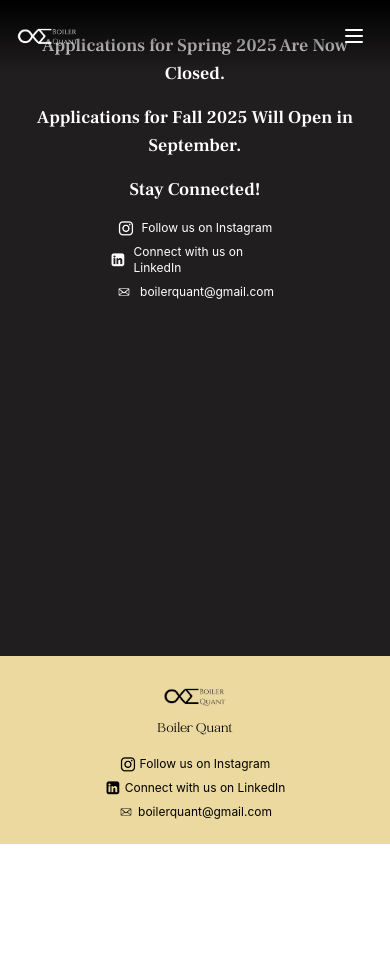
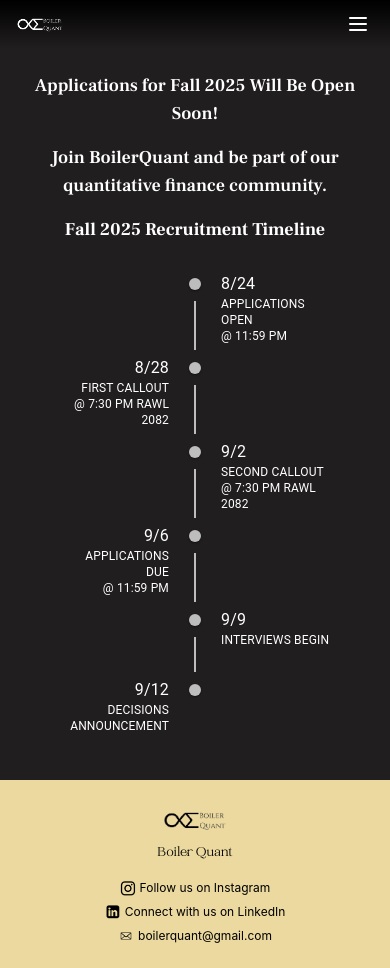
Before and after one commit to Boiler-Quant/boiler_quant_web, a React (Create React App) app: page /join-us in a window 390 px wide. Before the commit the page ends 844 px from the top, so only its background shows below. Built offline with nearby package versions, Linux system fonts and the light colour scheme; no server answers.

Commit message:
Fall 2025 Recruitment Schedule Update
- Minor Fix: Navigation bar padding reduced for mobile

```diff
--- a/public/index.html
+++ b/public/index.html
@@ -21,7 +21,7 @@
     <meta name="theme-color" content="#000000" />
     <meta
       name="description"
-      content="Web site created using create-react-app"
+      content="Purdue’s Quantitative Finance Club — preparing students for careers at top quant firms."
     />
     <link rel="apple-touch-icon" href="%PUBLIC_URL%/logo_black.svg" />
     <!--
--- a/src/pages/Home/Home.js
+++ b/src/pages/Home/Home.js
@@ -71,13 +71,17 @@
           </p> */}
 
           <p className="text-body-lg lg:mb-3 font-semibold">
-            Fall 2025 Recruitment Coming Soon!
+            Fall 2025 Applications Opening Soon!
           </p>
           <p className="text-body-md mb-section-sm">
-            We'll be announcing our Fall 2025 recruitment timeline shortly. Stay
-            tuned for updates and follow us on Instagram and LinkedIn to be the
-            first to know when applications open!
+            Fall 2025 Recruitment Schedule is now available.
           </p>
+          <Link
+            to="/join-us"
+            className={`inline-block ${theme.dust} ${theme.text_black} ${theme.hover_dust} text-body-sm font-semibold py-2 px-4 rounded-lg transition-colors mb-section-sm`}
+          >
+            View Timeline
+          </Link>
         </section>
       </div>
     </div>
--- /dev/null
+++ b/src/pages/JoinUs/Fall2025Timeline.js
@@ -0,0 +1,82 @@
+import * as React from "react";
+import Timeline from "@mui/lab/Timeline";
+import TimelineItem from "@mui/lab/TimelineItem";
+import TimelineSeparator from "@mui/lab/TimelineSeparator";
+import TimelineConnector from "@mui/lab/TimelineConnector";
+import TimelineContent from "@mui/lab/TimelineContent";
+import TimelineDot from "@mui/lab/TimelineDot";
+
+const events = [
+  {
+    date: "8/24",
+    title: "APPLICATIONS OPEN",
+    time: "@ 11:59 PM",
+  },
+  {
+    date: "8/28",
+    title: "FIRST CALLOUT",
+    time: "@ 7:30 PM RAWL 2082",
+  },
+  {
+    date: "9/2",
+    title: "SECOND CALLOUT",
+    time: "@ 7:30 PM RAWL 2082",
+  },
+  {
+    date: "9/6",
+    title: "APPLICATIONS DUE",
+    time: "@ 11:59 PM",
+  },
+  {
+    date: "9/9",
+    title: "INTERVIEWS BEGIN",
+    time: "",
+  },
+  {
+    date: "9/12",
+    title: "DECISIONS ANNOUNCEMENT",
+    time: "",
+  },
+];
+
+export default function Fall2025Timeline() {
+  return (
+    <Timeline position="alternate" className="w-full lg:space-y-8">
+      {events.map((event, index) => (
+        <TimelineItem key={index} className="w-full">
+          <TimelineSeparator>
+            <TimelineDot className="size-2 lg:size-10" />
+            {index < events.length - 1 && (
+              <TimelineConnector className="h-4 sm:border-2 lg:h-20" />
+            )}
+          </TimelineSeparator>
+          <TimelineContent>
+            <div className="flex items-start">
+              {/* Horizontal Line */}
+              {index % 2 === 0 && (
+                <hr className="hidden sm:block w-10 mt-3 lg:w-16 lg:mt-5 border-gray-100 border-t-2 " />
+              )}
+
+              {/* Content */}
+              <div
+                className={`px-1 sm:px-3 lg:px-5 ${
+                  index % 2 === 1 ? "ml-auto text-right" : ""
+                }`}
+              >
+                <h1 className="text-heading-sm lg:text-heading-lg lg:pb-2">
+                  {event.date}
+                </h1>
+                <p className="text-body-sm lg:text-body-lg">{event.title}</p>
+                <p className="text-body-sm lg:text-body-lg">{event.time}</p>
+              </div>
+
+              {index % 2 === 1 && (
+                <hr className="hidden sm:block w-10 mt-3 lg:w-16 lg:mt-5 border-gray-100 border-t-2 " />
+              )}
+            </div>
+          </TimelineContent>
+        </TimelineItem>
+      ))}
+    </Timeline>
+  );
+}
--- a/src/pages/JoinUs/JoinUs.js
+++ b/src/pages/JoinUs/JoinUs.js
@@ -1,82 +1,24 @@
 import { useTheme } from "../../theme-context";
-import Timeline from "./Timeline";
+import Fall2025Timeline from "./Fall2025Timeline";
 import { Link } from "react-router-dom";
 
 const JoinUs = () => {
   const theme = useTheme();
   return (
     <section
-      className={`section-container ${theme.background} ${theme.text_white} flex flex-col items-center space-y-responsive`}
+      className={`section-container ${theme.background} ${theme.text_white} flex flex-col items-center space-y-responsive mt-10`}
     >
       <h3 className="text-heading-md font-semibold font-frank text-center">
-        Applications for Spring 2025 Are Now Closed.
+        Applications for Fall 2025 Will Be Open Soon!
       </h3>
       <h3 className="text-heading-md font-semibold font-frank text-center">
-        Applications for Fall 2025 Will Open in September.
+        Join BoilerQuant and be part of our quantitative finance community.
       </h3>
 
-      <h4 className="text-heading-md font-semibold font-frank text-center">
-        Stay Connected!
-      </h4>
-      <div className="flex flex-col items-center justify-center w-1/2 space-y-responsive-sm text-white">
-        <a
-          href="https://www.instagram.com/boilerquant/"
-          target="_blank"
-          rel="noopener noreferrer"
-        >
-          <div className="flex items-center hover:opacity-70">
-            <img
-              src="/instagram-logo.png"
-              alt="Instagram"
-              className="h-4 w-4 sm:h-5 sm:w-5 md:h-6 md:w-6 brightness-0 invert"
-            />
-            <p className="text-body-xs ml-2 sm:ml-3">Follow us on Instagram</p>
-          </div>
-        </a>
-        <a
-          href="https://www.linkedin.com/company/boilerquant/"
-          target="_blank"
-          rel="noopener noreferrer"
-        >
-          <div className="flex items-center hover:opacity-70">
-            <img
-              src="/linkedin-logo.png"
-              alt="LinkedIn"
-              className="h-4 w-4 sm:h-5 sm:w-5 md:h-6 md:w-6 brightness-0 invert"
-            />
-            <p className="text-body-xs ml-2 sm:ml-3">
-              Connect with us on LinkedIn
-            </p>
-          </div>
-        </a>
-
-        <a
-          href="mailto:boilerquant@purdue.edu"
-          target="_blank"
-          rel="noopener noreferrer"
-        >
-          <div className="flex items-center hover:opacity-70">
-            <img
-              src="/mail-logo.png"
-              alt="Email"
-              className="h-4 w-4 sm:h-5 sm:w-5 md:h-6 md:w-6 brightness-0 invert"
-            />
-            <p className="text-body-xs ml-2 sm:ml-3">boilerquant@gmail.com</p>
-          </div>
-        </a>
-      </div>
-
-      {/* <h2 className="text-body-lg mb-section-sm font-semibold text-center">
-        What's Next?
+      <h2 className="text-heading-md font-bold font-frank text-center">
+        Fall 2025 Recruitment Timeline
       </h2>
-      <p className="text-body-md mb-section-sm text-center">
-        Our team is currently reviewing all applications, and we'll be reaching
-        out to applicants shortly.
-      </p> */}
-      {/* <h2 className="text-heading-md font-bold font-frank text-center">
-        Spring 2025 Recruitment Timeline
-      </h2> */}
-      {/* <Timeline /> */}
+      <Fall2025Timeline />
     </section>
   );
 };
--- a/src/pages/Sponsors/Sponsors.js
+++ b/src/pages/Sponsors/Sponsors.js
@@ -6,7 +6,7 @@
   return (
     <>
       <div className={`${theme.dust} text-black section-container-sm`}>
-        <div className="container-responsive">
+        <div className="container-responsive mt-6">
           <h2 className="section-title font-frank">Sponsors</h2>
           <div className="flex flex-col items-center space-y-responsive">
             <img
--- a/src/styles.css
+++ b/src/styles.css
@@ -183,11 +183,11 @@
 
   /* Navigation */
   .nav-container {
-    @apply flex fixed top-0 left-0 w-full px-section-sm py-4 z-50 justify-between items-center transition-all duration-300;
+    @apply flex fixed top-0 left-0 w-full px-section-sm py-2 sm:py-3 md:py-4 z-50 justify-between items-center transition-all duration-300;
   }
 
   .nav-logo {
-    @apply h-8 sm:h-10 md:h-12 lg:h-14 xl:h-16;
+    @apply h-6 sm:h-8 md:h-10 lg:h-12 xl:h-14;
   }
 
   .nav-links {
@@ -199,7 +199,7 @@
   }
 
   .nav-mobile-button {
-    @apply md:hidden text-white focus:outline-none p-2;
+    @apply md:hidden text-white focus:outline-none p-1;
   }
 
   .nav-drawer {
```
